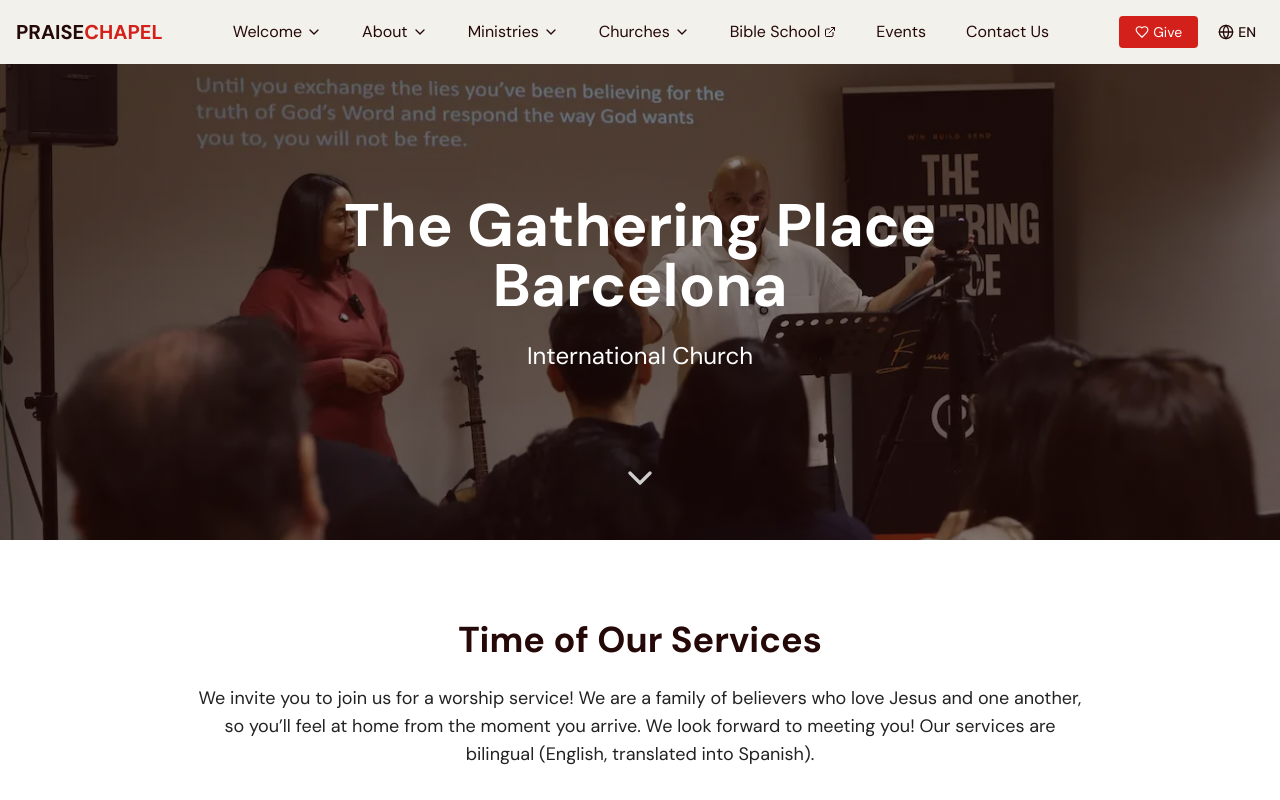
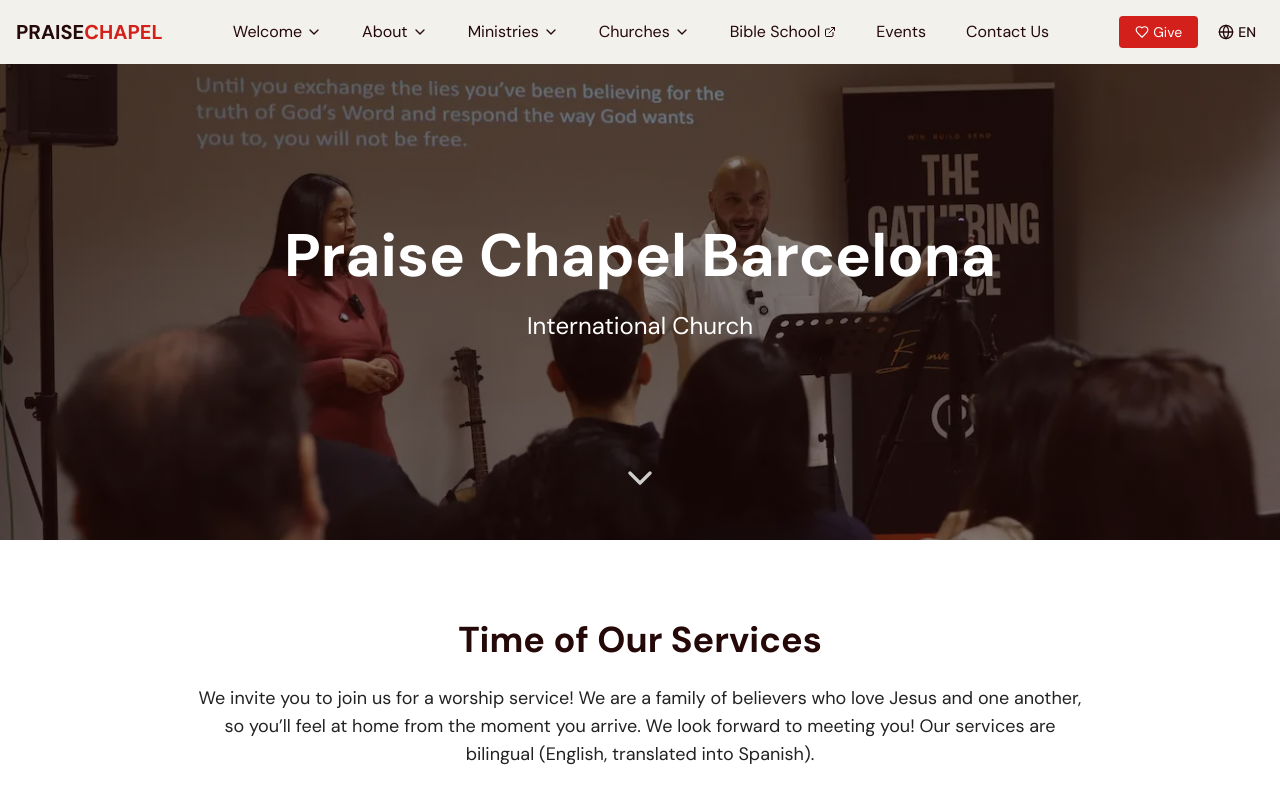
Before and after one commit to prgonzo/pcm, a React (Vite) app: page /churches/spain in a window 1280 px wide. Shown: the top 800 px of the page. Built offline with nearby package versions, Linux system fonts and the light colour scheme.

Commit message:
Rename church from 'The Gathering Place' to 'Praise Chapel'

```diff
--- a/src/pages/ChurchesPage/SpainChurch.tsx
+++ b/src/pages/ChurchesPage/SpainChurch.tsx
@@ -17,7 +17,7 @@ const SpainChurch = () => {
 
   const content = {
     en: {
-      title: "The Gathering Place Barcelona",
+      title: "Praise Chapel Barcelona",
       subtitle: "International Church",
       welcomeText: "We invite you to join us for a worship service! We are a family of believers who love Jesus and one another, so you’ll feel at home from the moment you arrive. We look forward to meeting you! Our services are bilingual (English, translated into Spanish).",
       serviceTimes: "Service Times",
@@ -69,7 +69,7 @@ const SpainChurch = () => {
       },
       aboutSection: {
         title: "Sobre Nuestra Iglesia",
-        content: "The Gathering Place Barcelona es una iglesia internacional y multicultural en el corazón de Barcelona, España. Somos una comunidad de creyentes de diferentes países y orígenes, unidos por nuestro amor por Jesucristo y nuestro deseo de crecer juntos en nuestro camino de fe."
+        content: "Praise Chapel Barcelona es una iglesia internacional y multicultural en el corazón de Barcelona, España. Somos una comunidad de creyentes de diferentes países y orígenes, unidos por nuestro amor por Jesucristo y nuestro deseo de crecer juntos en nuestro camino de fe."
       },
       pastorsSection: {
         title: "Pastores Principales",
```
